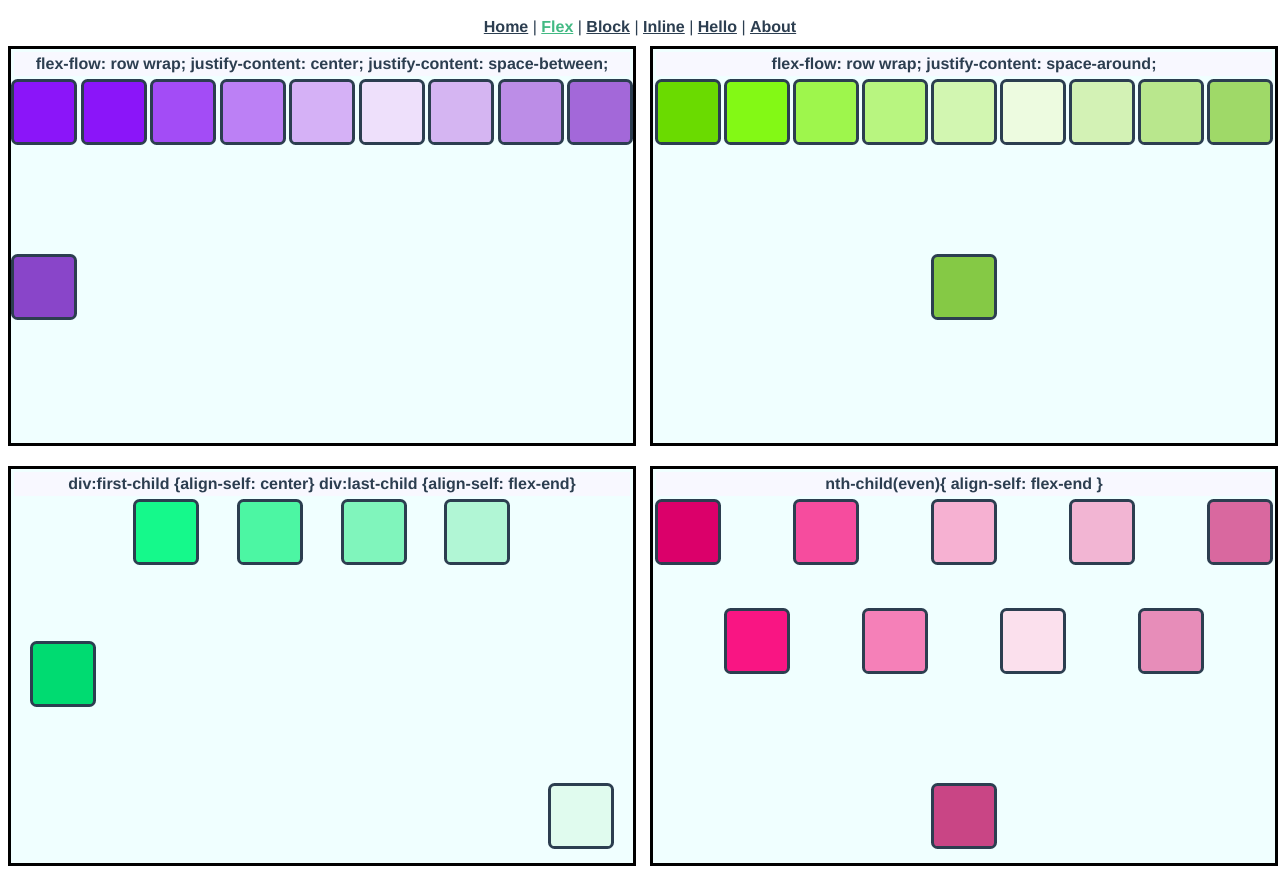
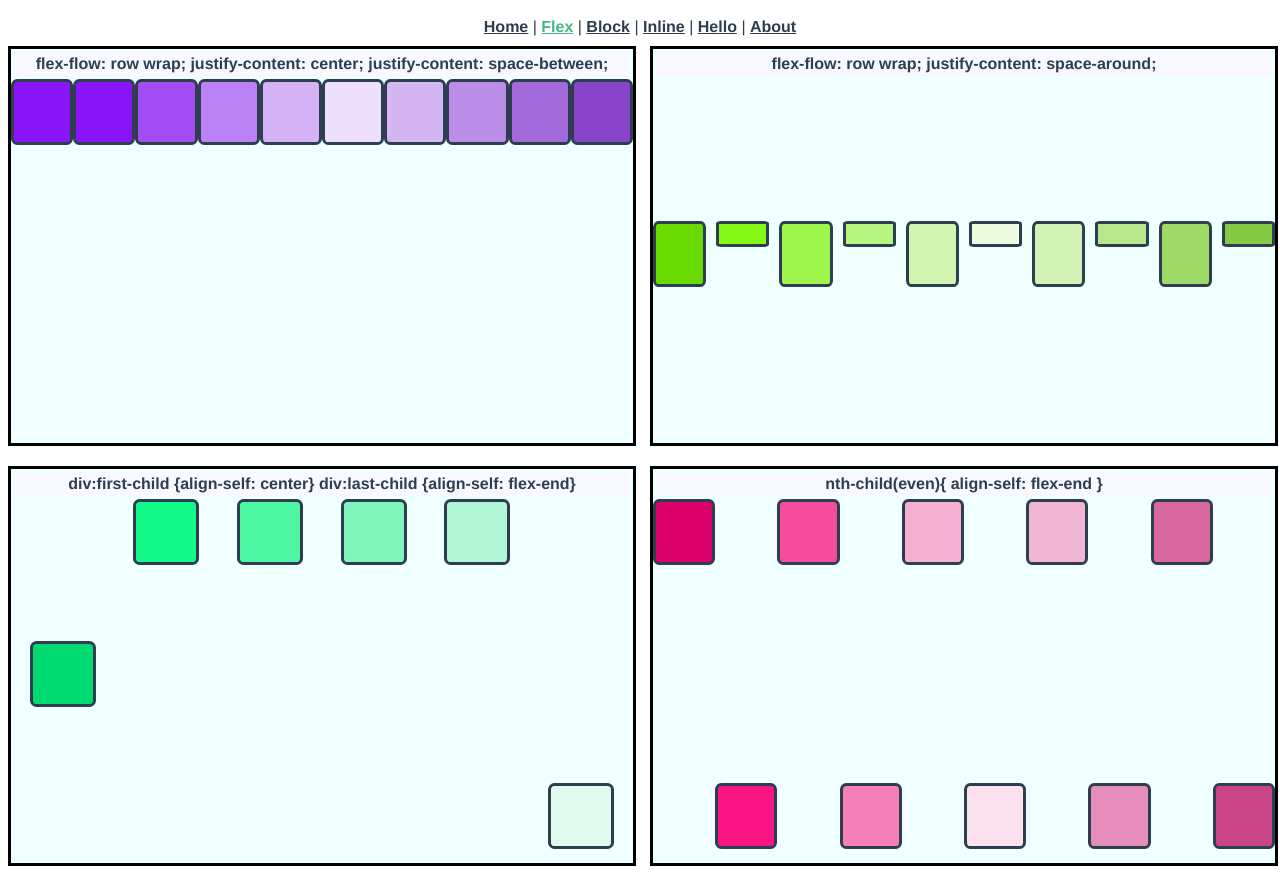
Before and after one commit to Kasimba666/pet_one, a Vue app: page /flex in a window 1280 px wide. Built offline with nearby package versions, Linux system fonts and the light colour scheme.

Commit message:
Flex research 2

```diff
--- a/src/components/views/FlexResearch.vue
+++ b/src/components/views/FlexResearch.vue
@@ -111,10 +111,18 @@ export default {
     &.ctr-2 {
       display: flex;
       flex-flow: row wrap;
+      gap: 20px 10px;
       justify-content: space-around;
+      align-items: start4;
+      align-content: center;
+      div:nth-child(even){
+        height: 20px;
+      }
     }
     &.ctr-3 {
-      display: flex;
+
+        display: flex;
+
       flex-flow: row wrap;
       justify-content: space-around;
       div:first-child {
@@ -123,6 +131,7 @@ export default {
       div:last-child {
         align-self: flex-end;
       }
+
     }
     &.ctr-4 {
       display: flex;
@@ -136,7 +145,10 @@ export default {
   }
 
   .square {
-      width: 60px;
+    flex: 1 1 auto;
+      //width: 45px;
+    min-width: 40px;
+    max-width: 60px;
       height: 60px;
       border-style: solid;
       //border-color: black;
```
